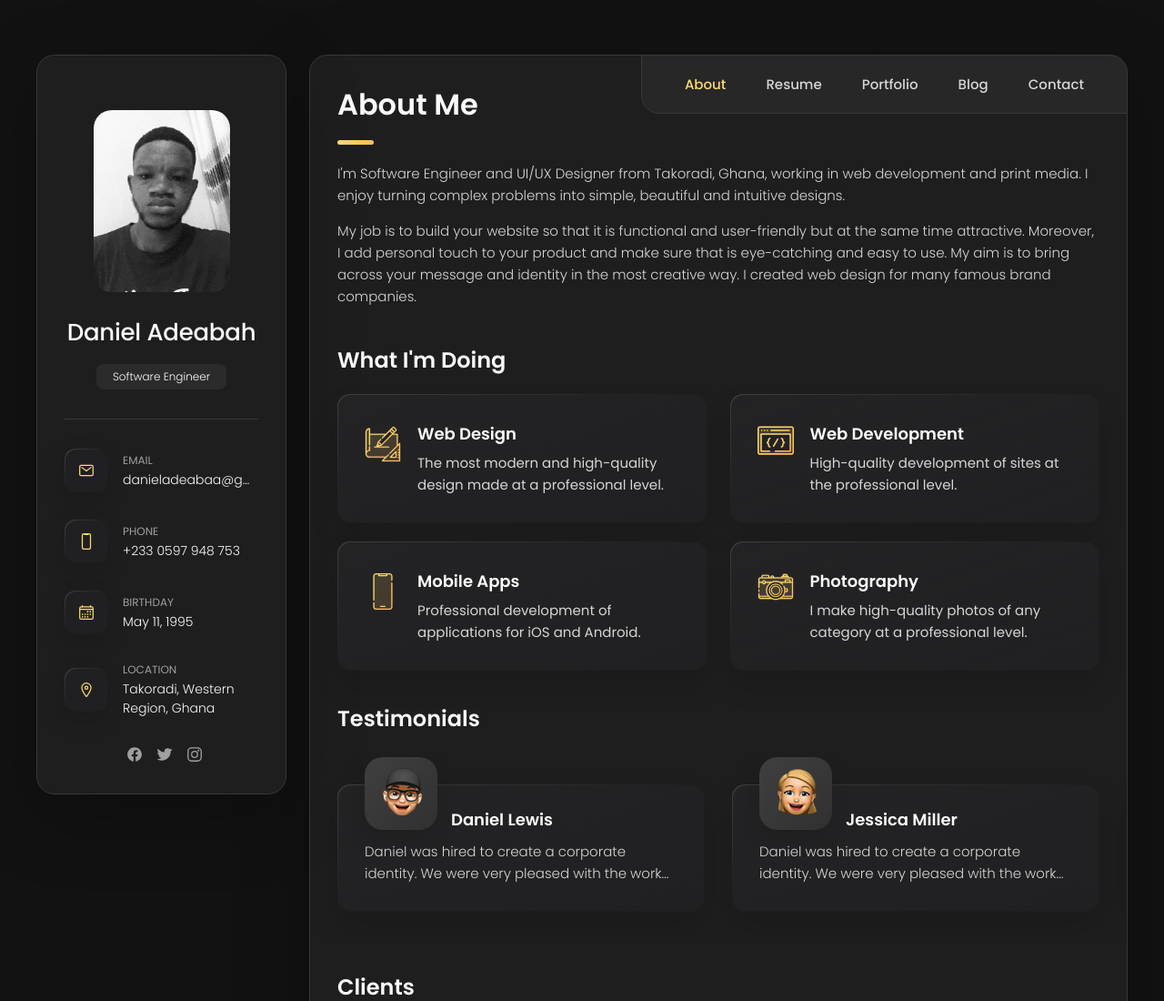
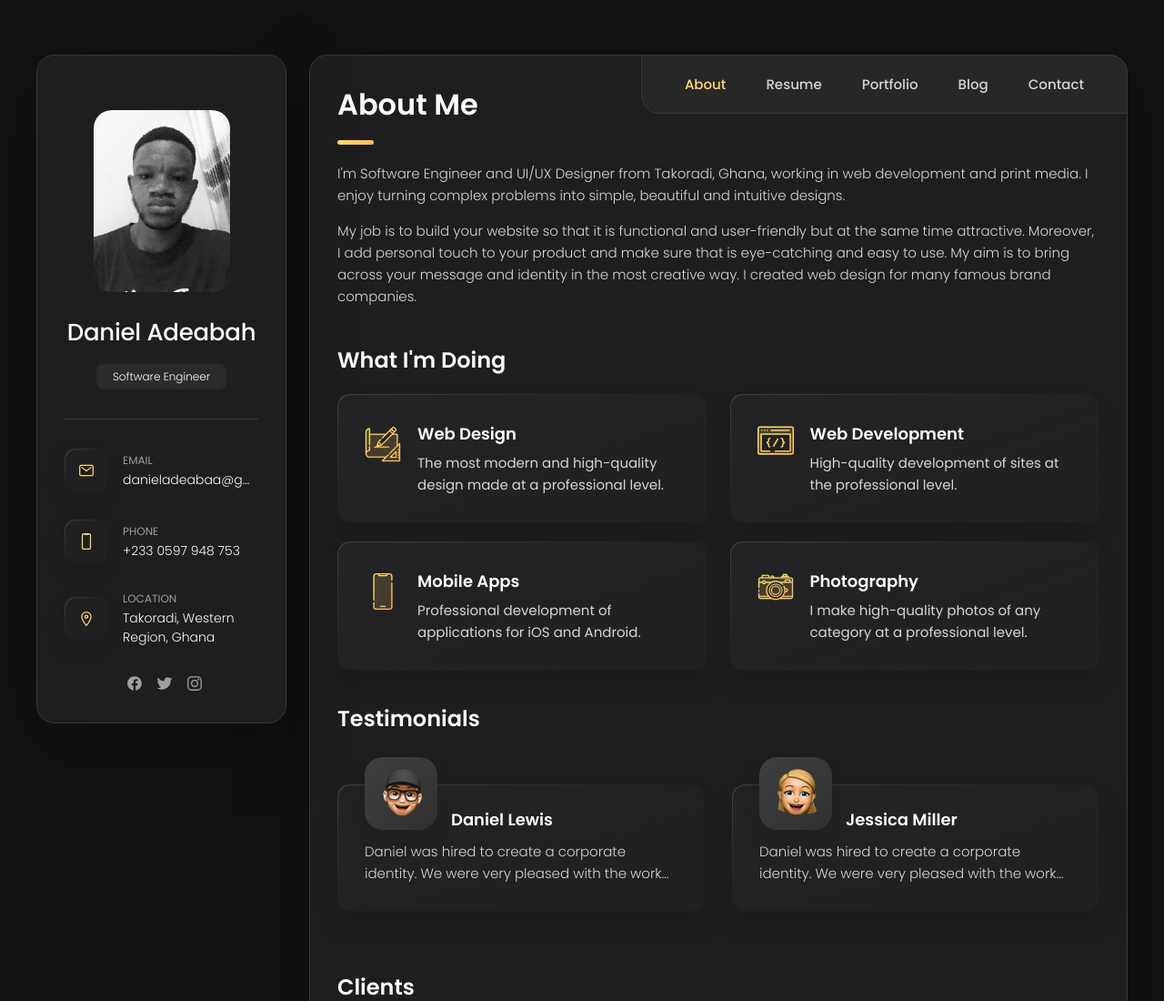
Before and after one commit to danieladeabah/portfolio, a plain HTML site: page index.html in a window 1280 px wide. Shown: the top 1100 px of the page at 91% size. Drawn offline with nearby package versions, Linux system fonts and the light colour scheme.

Commit message:
fix responsive issues

```diff
--- a/index.html
+++ b/index.html
@@ -6,20 +6,8 @@
   <meta http-equiv="X-UA-Compatible" content="IE=edge">
   <meta name="viewport" content="width=device-width, initial-scale=1.0">
   <title>Daniel Adeabah - Personal Portfolio</title>
-
-  <!--
-    - favicon
-  -->
   <link rel="shortcut icon" href="./assets/images/logo.ico" type="image/x-icon">
-
-  <!--
-    - custom css link
-  -->
   <link rel="stylesheet" href="./assets/css/style.css">
-
-  <!--
-    - google font link
-  -->
   <link rel="preconnect" href="https://fonts.googleapis.com">
   <link rel="preconnect" href="https://fonts.gstatic.com" crossorigin>
   <link href="https://fonts.googleapis.com/css2?family=Poppins:wght@300;400;500;600&display=swap" rel="stylesheet">
@@ -42,7 +30,7 @@
       <div class="sidebar-info">
 
         <figure class="avatar-box">
-          <img src="./assets/images/danieladeabah.jpg" class="avatar-img" alt="Daniel hanrick" width="80">
+          <img src="./assets/images/danieladeabah.jpg" class="avatar-img" alt="Daniel Adeabah" width="80">
         </figure>
 
         <div class="info-content">
@@ -89,20 +77,6 @@
               <p class="contact-title">Phone</p>
 
               <a href="tel:+233597948753" class="contact-link">+233 0597 948 753</a>
-            </div>
-
-          </li>
-
-          <li class="contact-item">
-
-            <div class="icon-box">
-              <ion-icon name="calendar-outline"></ion-icon>
-            </div>
-
-            <div class="contact-info">
-              <p class="contact-title">Birthday</p>
-
-              <time datetime="1982-06-23">May 11, 1995</time>
             </div>
 
           </li>
```
Also changed, not shown: assets/css/style.css (+0 -17 lines).
